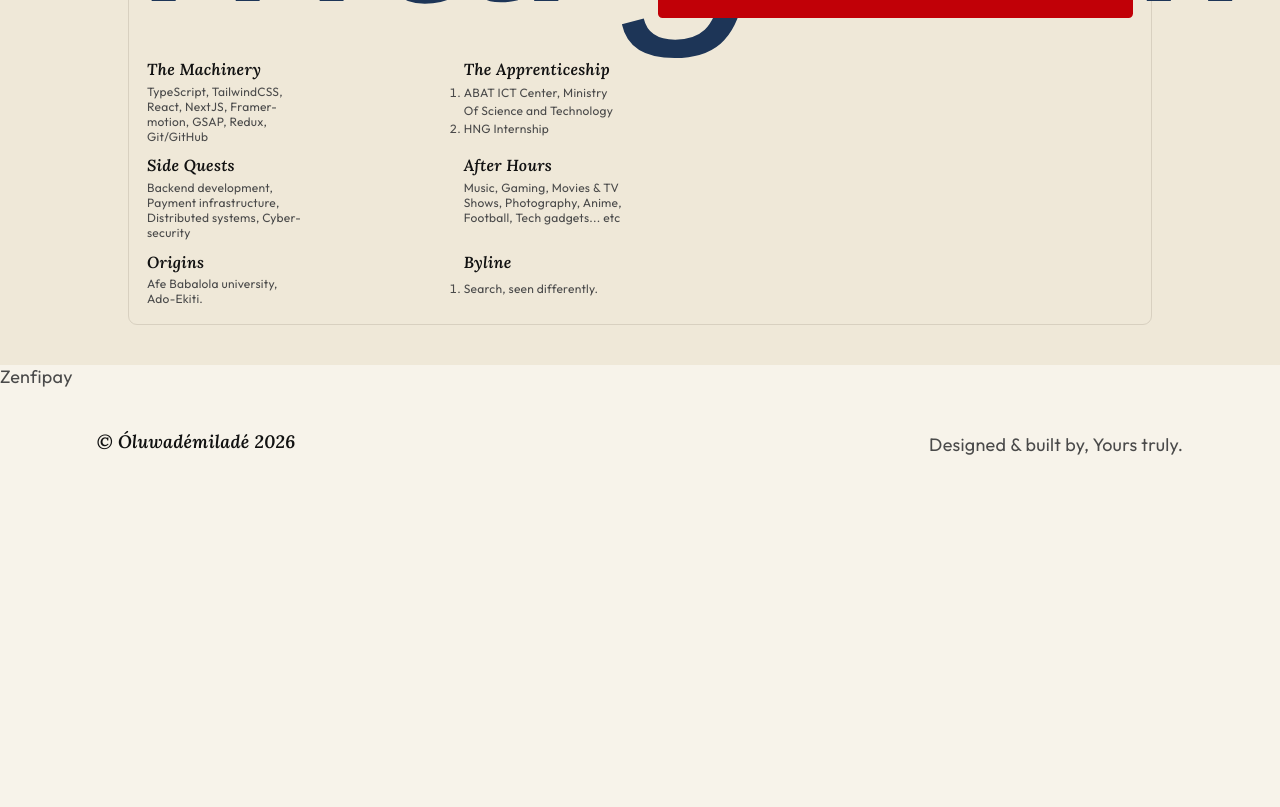
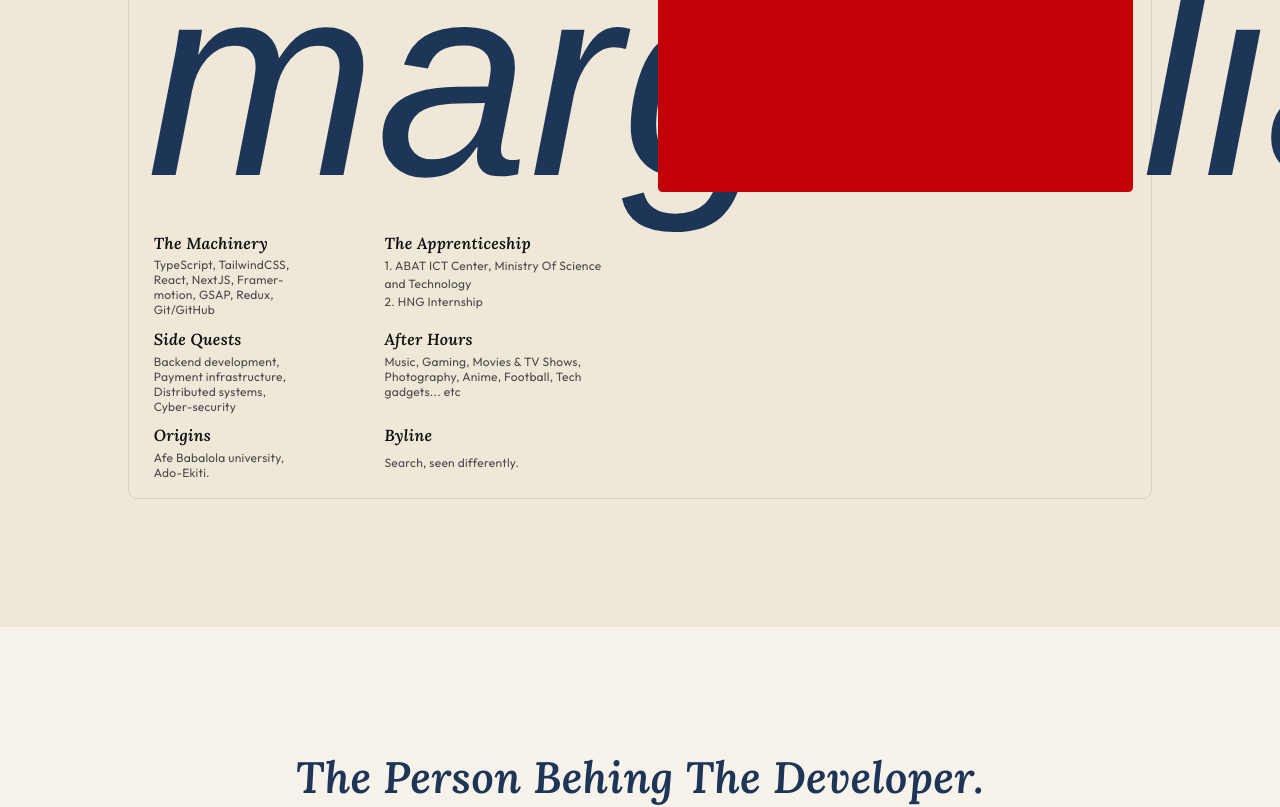
Before and after one commit to DavidAdedigba/portfolio, a React (Vite) app: page / in a window 1280 px wide. Shown: the part 1180-1987 px from the top of the page. Before the commit the page ends 1681 px from the top, so only its background shows below. Built offline with nearby package versions, Linux system fonts and the light colour scheme; a web font is replaced by a local one.

Commit message:
page skeleton done.

```diff
--- a/lib/data.ts
+++ b/lib/data.ts
@@ -3,6 +3,7 @@ export const projects = [
         id: 1,
         slug:"zenfipay",
         name: "Zenfipay",
+        role: "Frontend Engineer",
         logoLight: "/icons/zenfipay-light.svg",
         logoDark: "/icons.zenfipay-dark.svg",
         highlights: [
--- a/src/components/AboutSection.tsx
+++ b/src/components/AboutSection.tsx
@@ -1,3 +1,30 @@
 export default function AboutSection() {
-    return <p className="text-7xl font-semibold text-red-600">AboutSection section</p>
+
+    return (
+
+        <section className="gap-10">
+
+            <h2 className="text-center">The Person Behing The Developer.</h2>
+
+            <picture className="bg-cyan-800 w-full h-[395px] lg:h-[550px]">
+                <source
+                    media=""
+                    srcSet=""
+                />
+                <source
+                    media=""
+                    srcSet=""
+                />
+                <img
+                    src=""
+                    alt=""
+                    className=""
+                />
+            </picture>
+
+            <p className="lg:w-202.5 mx-auto text-left px-2.5 py-5">
+                I’m Óluwadémiladé, a front -end engineer with experience in building interfaces that solve real problems, and deliver intuitive user experiences. Generally, I’m the kind of person who enjoys figuring out how things work, whether that’s a piece of software, a business process, large scale systems, music theory, or a skill I’ve decided to learn. Curiosity has shaped a lot of what I do. It led me to a computer science degree, and just constantly looking for better ways to solve problems. I enjoy deep diving into interesting topics(or more specifically, topics I find interesting), and turning complex ideas into practical, and useful solutions.
+            </p>
+        </section>
+    )
 }
--- a/src/components/ContactSection.tsx
+++ b/src/components/ContactSection.tsx
@@ -1,3 +1,26 @@
+import { Link } from "react-router-dom"
+
 export default function ContactSection() {
-    return <p className="text-7xl font-semibold text-red-600">ContactSection section</p>
+
+    return (
+
+        <section className="section space-y-10">
+
+            <div className="space-y-1.5">
+                <h5 className="text-red-200 text-center text-4xl">Write To The Editor.</h5>
+                <p className="w-3/4 lg:w-2/4 mx-auto text-[16px] text-center">
+                    Have a project in mind, or just want to chat? I'm always open to interesting opportunities and conversations.
+                </p>
+            </div>
+
+            <div className="flex flex-col justify-center items-center">
+                <Link to="" className="">daveadedigba@gmail.com</Link>
+                <div className=" flex justify-center gap-4 ">
+                    <Link to="" className="">GitHub</Link>
+                    <Link to="" className="">LinkedIn</Link>
+                    <span className="">Resume</span>
+                </div>
+            </div>
+        </section>
+    )
 }
--- a/src/components/Footer.tsx
+++ b/src/components/Footer.tsx
@@ -5,7 +5,7 @@ export default function Footer() {
 
     return (
 
-        <footer className="flex flex-col-reverse gap-2.5 lg:flex-row lg:justify-between px-2.5 lg:px-21.5 py-10">
+        <footer className="bg-[#EFE8D8] border-t flex flex-col-reverse gap-2.5 lg:flex-row lg:justify-between px-2.5 lg:px-21.5 py-10">
             <h5 className=" text-[#111111]">&copy; Óluwadémiladé {year}</h5>
             <p> Designed & built by, Yours truly.</p>
         </footer>
--- a/src/components/HighlightSection.tsx
+++ b/src/components/HighlightSection.tsx
@@ -10,12 +10,12 @@ export default function HighlightSection() {
             <div className="flex flex-col lg:flex-row border border-[#D8D0C0] rounded-lg">
 
                 {/* LEFT SIDE */}
-                <div className="lg:w-3/6 flex flex-col gap-4 p-4">
+                <div className="w-full lg:w-3/6 flex flex-col gap-4 lg:p-4">
 
-                    <h3 className="w-full text-center lg:text-left">marginalia</h3>
+                    <h3 className=" w-full text-center lg:text-left">marginalia</h3>
 
                     {/* MARGINALIA */}
-                    <div className="w-full flex flex-col md:flex-row md:flex-wrap md:justify-between gap-10 lg:gap-3 text-left">
+                    <div className=" w-fit flex flex-col md:flex-row md:flex-wrap md:justify-between gap-10 lg:gap-3 text-left px-1.5">
 
                         <aside className="space-y-1.5 md:w-2/6">
                             <h5 className="lg:text-[16px]">The Machinery</h5>
@@ -24,11 +24,11 @@ export default function HighlightSection() {
                             </p>
                         </aside>
 
-                        <aside className="space-y-1.5 md:w-2/6">
+                        <aside className="space-y-1.5 md:w-3/6">
                             <h5 className="lg:text-[16px]">The Apprenticeship</h5>
-                            <ol className=" list-decimal lg:text-[12px] leading-normal">
-                                <li>ABAT ICT Center, Ministry Of Science and Technology</li>
-                                <li>HNG Internship</li>
+                            <ol className="lg:text-[12px] leading-normal">
+                                <li>1. ABAT ICT Center, Ministry Of Science and Technology</li>
+                                <li>2. HNG Internship</li>
                             </ol>
                         </aside>
 
@@ -39,7 +39,7 @@ export default function HighlightSection() {
                             </p>
                         </aside>
 
-                        <aside className="space-y-1.5 md:w-2/6">
+                        <aside className="space-y-1.5 md:w-3/6">
                             <h5 className="lg:text-[16px]">After Hours</h5>
                             <p className="lg:text-[12px]">
                                 Music, Gaming, Movies & TV Shows, Photography, Anime, Football, Tech gadgets... etc
@@ -53,9 +53,9 @@ export default function HighlightSection() {
                             </p>
                         </aside>
 
-                        <aside className="space-y-1.5 md:w-2/6">
+                        <aside className="space-y-1.5 md:w-3/6">
                             <h5 className="lg:text-[16px]">Byline</h5>
-                            <ol className=" list-decimal lg:text-[12px]">
+                            <ol className=" lg:text-[12px]">
                                 <li className="">
                                     <a href="" target="_blank">
                                         Search, seen differently.
--- a/src/components/WorkSection.tsx
+++ b/src/components/WorkSection.tsx
@@ -1,3 +1,42 @@
+import { Icon } from "@iconify/react"
+import { Link } from "react-router-dom"
+import { projects } from "../../lib/data"
+
 export default function WorkSection() {
-    return <p className="text-7xl font-semibold text-red-600">WorkSection section</p>
+
+    return (
+        <section className="gap-10">
+
+            <h2 className="">Projects With A Pulse.</h2>
+
+            {/* <div className="flex gap-10 py-2.5 px-1 overflow-x-auto">
+                {projects.map((project) => (
+                    <Link key={project.id} to={`/projects/${project.slug}`} className="space-y-5">
+                        <figure className="w-70 h-[350px] overflow-hidden border border-[#D8D0C0]">
+                            <img
+                                src=""
+                                alt=""
+                            />
+                        </figure>
+                        <article className="">
+                            <h5 className="">{project.name}</h5>
+                            <p className="text-[16px]">{project.role}</p>
+                        </article>
+                    </Link>
+                ))}
+            </div> */}
+
+            <div className="">
+                {projects.map((project) => (
+                    <Link key={project.id} to={`/projects/${project.slug}`} className="flex justify-between items-center border-y py-5 px-2.5">
+                        <article className="flex flex-col gap-1">
+                            <h5 className="">{project.name}</h5>
+                            <p className="text-[16px]">Frontend Engineer</p>
+                        </article>
+                        <Icon icon="iconamoon:link-external-light" className="size-4" />
+                    </Link>
+                ))}
+            </div>
+        </section>
+    )
 }
--- a/src/index.css
+++ b/src/index.css
@@ -43,14 +43,14 @@ html,body {
 section, .section {
   display: flex;
   flex-direction: column;
-  padding: 40px 8px;
+  padding: 128px 8px;
 
   @media(min-width: 750px) {
-    padding: 40px 32px;
+    padding: 128px 32px;
   }
 
   @media ( min-width:1114px ) {
-    padding: 40px 128px
+    padding: 128px 128px
   }
 }
 .section {
@@ -88,7 +88,7 @@ h3 {
   font-family: var(--accent-t);
   font-weight: 500;
   color: var(--text-h);
-  font-size:162px;
+  font-size:155px;
 
   @media (min-width: 750px) {
     font-size: 350px;
--- a/src/pages/Home.tsx
+++ b/src/pages/Home.tsx
@@ -1,20 +1,18 @@
-import { Link } from "react-router-dom";
-import { projects } from "../../lib/data";
+
 import IntroSection from "../components/IntroSection";
 import HighlightSection from "../components/HighlightSection";
+import AboutSection from "../components/AboutSection";
+import WorkSection from "../components/WorkSection";
+import ContactSection from "../components/ContactSection";
 
 export default function Home() {
     return (
         <main>
             <IntroSection />
             <HighlightSection />
-            {projects.map((project) => (
-                <div key={project.id}>
-                    <Link className="font-outfit text-outfit" to={`/projects/${project.slug}`}>
-                        <p>{project.name}</p>
-                    </Link>
-                </div>
-            ))}
+            <AboutSection />
+            <WorkSection />
+            <ContactSection />
         </main>
     )
 }
```
Also changed, not shown: src/components/CameraCarousel.tsx (added).
